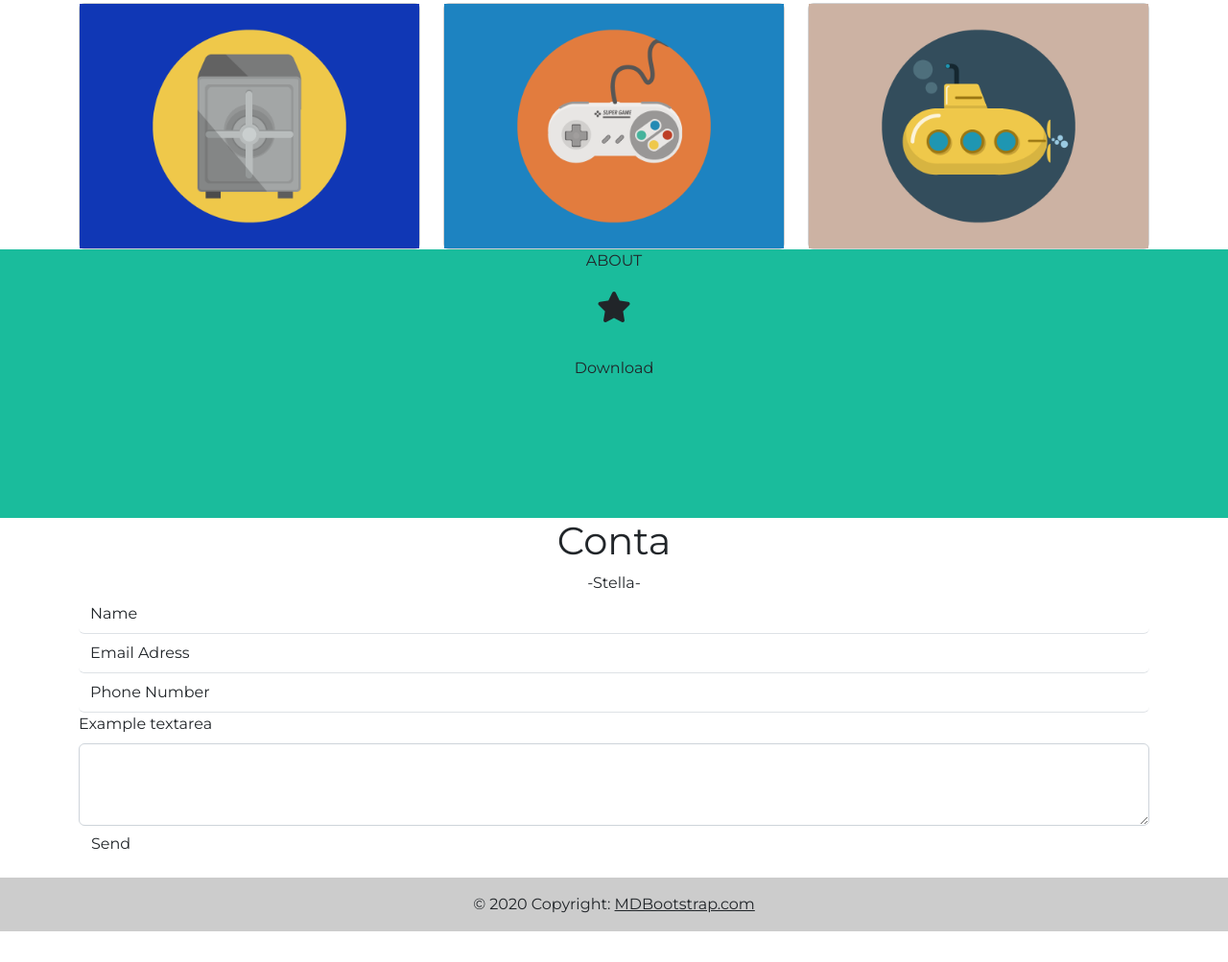
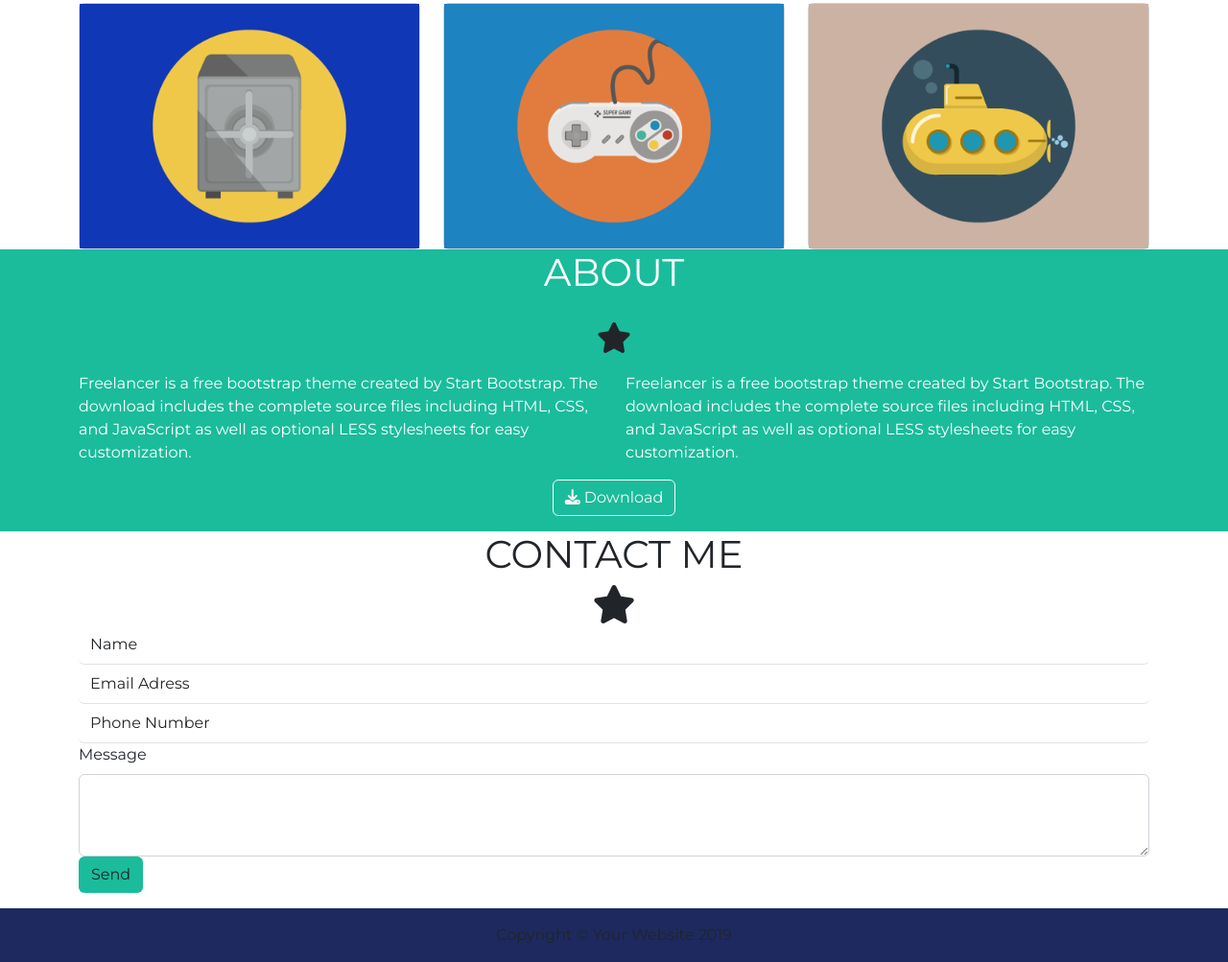
Before and after one commit to furkancaliskan0/html-css-bootstrap-freelancer, a plain HTML site: page index.html in a window 1280 px wide. Shown: the part 859-1862 px from the top of the page at 96% size. Before the commit the page ends 1830 px from the top, so only its background shows below. Drawn offline with nearby package versions, Linux system fonts and the light colour scheme.

Commit message:
All Upgrade page

```diff
--- a/css/style.css
+++ b/css/style.css
@@ -7,6 +7,7 @@
 body{
     font-family: 'Montserrat', sans-serif;
 }
+
 
 
 .part-hero{
--- a/index.html
+++ b/index.html
@@ -55,8 +55,8 @@
                 </div>
                 <div class="row justify-content-center mt-3">
                     <div class="col-8">
-                        <div class="hero-text">
-                            START BOOTSTRAP
+                        <div class="hero-text" style="color: #ffff;">
+                            <h1>START BOOTSTRAP</h1>
                         </div>
                     </div>
                 </div>
@@ -69,8 +69,8 @@
                 </div>
                 <div class="row justify-content-center mt-3">
                     <div class="col-8">
-                       <div class="hero-subheading">
-                        GRAPHIC ARTIST - WEB DESIGNER - ILLUSTRATOR
+                       <div class="hero-subheading" style="color: #ffff;">
+                        <h3>GRAPHIC ARTIST - WEB DESIGNER - ILLUSTRATOR</h3>
                        </div>
                     </div>
                 </div>
@@ -78,7 +78,7 @@
         </div>
 
         <!--container 3  -->
-        <div class="container">
+        <div class="container pg-3">
             <div class="row justify-content-center mt-3">
                 <div class="col-8">
                     <div class="text"></div>
@@ -132,26 +132,37 @@
         <div class="about-green">
             <div class="container">
                 <div class="row">
-                    <div class="col text-center mb-3">
-                        ABOUT
+                    <div class="col text-center mb-3"  style="color: #ffff;" >
+                        <h1>ABOUT</h1>
                         </div>
                 </div>
                 <div class="row">
                     <div class="col text-center mb-3">
-                        <i class="fa-solid fa-star fs-2 p-1"></i>
+                        <i class="fa-solid fa-star fs-2 p-1" ></i>
                         </div>
                 </div>
                 <div class="row row-cols-1 row-cols-md-2 row-cols-lg-2">
-                    <div class="col paragraph">
-
+                    <div class="col paragraph" style="color: #ffff;">
+                                        Freelancer is a free bootstrap
+                                        theme created by Start Bootstrap.
+                                        The download includes the complete source files including
+                                        HTML, CSS, and JavaScript as well
+                                        as optional LESS stylesheets for
+                                        easy customization.
                     </div>
-                    <div class="col paragraph">
-
+                    <div class="col paragraph" style="color: #ffff;">
+                                        Freelancer is a free bootstrap
+                                        theme created by Start Bootstrap.
+                                        The download includes the complete source files including
+                                        HTML, CSS, and JavaScript as well
+                                        as optional LESS stylesheets for
+                                        easy customization.
                     </div>
                 </div>
                 <div class="row">
                     <div class="col text-center m-3">
-                        Download    </div>
+                        <button type="button" class="btn btn-outline-light"><i class="fa-solid fa-download"></i> Download</button>
+                    </div>
                 </div>
             </div>
         </div>
@@ -159,8 +170,8 @@
         <!-- container 5 -->
         <div class="container">
             <div class="row text-center">
-                <h1>Conta</h1>
-                <span>-Stella-</span>
+                <h1>CONTACT ME</h1>
+                <span><i class="fa-solid fa-star fs-1"></i></span>
             </div>
              <!--   bootstrap-->
             <div class="mb-3">
@@ -168,10 +179,10 @@
                 <input class="form-control py-2 border-bottom border-0" type="text" value="Email Adress">
                 <input class="form-control py-2 border-bottom border-0" type="text" value="Phone Number">
                 <div class="mb-3">
-                <label for="exampleFormControlTextarea1" class="form-label">Example textarea</label>
+                <label for="exampleFormControlTextarea1" class="form-label">Message</label>
                 <textarea class="form-control" id="exampleFormControlTextarea1" rows="3"></textarea>
                 <div class="col-1">
-                    <button type="button" class="btn btn-send">Send</button>
+                    <button type="button" class="btn btn-send" style="background-color: #1abc9c;">Send</button>
                 </div>
             </div>
         </div>
@@ -182,9 +193,9 @@
 
 
                 <!-- Copyright -->
-                <div class="text-center p-3" style="background-color: rgba(0, 0, 0, 0.2);">
-                    © 2020 Copyright:
-                    <a class="text-dark" href="https://mdbootstrap.com/">MDBootstrap.com</a>
+                <div class="text-center p-3"  style="background-color: rgb(30, 42, 95);">
+                     Copyright  © Your Website 2019
+                    <a class="text-dark" href="https://mdbootstrap.com/"></a>
                 </div>
 
             </footer>
```
